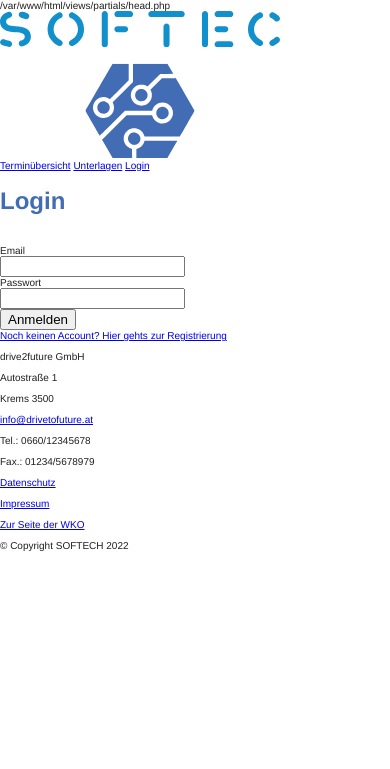
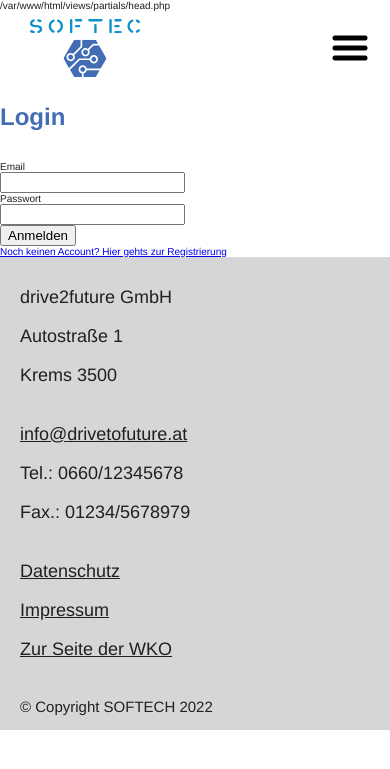
Before and after one commit to orthub/drive2future, a PHP site: page / in a window 390 px wide. Shown: the top 769 px of the page. Run offline with PHP 8.4, Linux system fonts and the light colour scheme.

Commit message:
css header, footer, container

```diff
--- a/assets/css/style.css
+++ b/assets/css/style.css
@@ -3,95 +3,6 @@ body {
   font-family: Helvetica, sans-serif;
   color: #202020;
   margin: 0;
-  /*header {
-      .logo {
-          margin: 8px 50px 8px 30px;
-          @media (max-width: 700px) {
-              img {
-                  width: 200px;
-              }
-          }
-      }
-      .navbar {
-          display: flex;
-          align-items: center;
-          position: relative;
-          @media (max-width: 1400px) {
-              justify-content: space-between;
-          }
-          .navbar-collapse {
-              display: flex;
-              align-items: flex-end;
-              list-style-type: none;
-              width: 100%;
-              @media (max-width: 1400px) {
-                  flex-direction: column;
-              }
-              input[type="checkbox"] {
-                  display: none;
-              }
-              @media (max-width: 1400px) {
-                  input[type="checkbox"]:checked ~ .menu {
-                      display: block;
-                  }
-              }
-              .hamburger {
-                  display: none;
-                  user-select: none;
-                  @media (max-width: 1400px) {
-                      display: block;
-                      margin-right: 20px;
-                  }
-              }
-              .menu {
-                  background: white;
-                  display: flex;
-                  gap: 1em;
-                  list-style-type: none;
-                  @media (max-width: 1400px) {
-                      display: none;
-                      position: absolute;
-                      right: 0;
-                      top: 108px;
-                      text-align: right;
-                      padding: 16px 0px;
-                      width: 100%;
-                      opacity: 0.7;
-                  }
-                  @media (max-width: 700px) {
-                      top: 80px;
-                  }
-                  li {
-                      @media (max-width: 1400px) {
-                          margin-bottom: 15px;
-                      }
-                  }
-              }
-              .nav-link {
-                  margin-right: 35px;
-                  font-size: 2.4em;
-                  color: #5e3d15;
-                  font-weight: 500;
-                  text-decoration: none;
-                  @media (max-width: 1400px) {
-                      margin-right: 30px;
-                      padding-left: 20px;
-                  }
-                  &:hover {
-                      text-decoration: underline;
-                  }
-              }
-          }
-      }
-      .header-img {
-          width: 100%;
-          margin-bottom: 55px;
-          max-height: 330px;
-          min-height: 250px;
-          overflow: hidden;
-          object-fit: cover;
-      }
-  }*/
 }
 body h1 {
   font-size: 3em;
@@ -103,6 +14,110 @@ body h1 {
     font-size: 2.4em;
     margin-bottom: 30px;
   }
+}
+body p {
+  font-size: 1.8em;
+  margin-top: 0;
+}
+body header .logo {
+  margin: 8px 120px 8px 30px;
+}
+@media (max-width: 700px) {
+  body header .logo img {
+    width: 110px;
+  }
+}
+body header .navbar {
+  display: flex;
+  align-items: center;
+  position: relative;
+}
+@media (max-width: 1400px) {
+  body header .navbar {
+    justify-content: space-between;
+  }
+}
+body header .navbar .navbar-collapse {
+  display: flex;
+  align-items: flex-end;
+  list-style-type: none;
+  width: 100%;
+}
+@media (max-width: 1400px) {
+  body header .navbar .navbar-collapse {
+    flex-direction: column;
+  }
+}
+body header .navbar .navbar-collapse input[type=checkbox] {
+  display: none;
+}
+@media (max-width: 1400px) {
+  body header .navbar .navbar-collapse input[type=checkbox]:checked ~ .menu {
+    display: block;
+  }
+}
+body header .navbar .navbar-collapse .hamburger {
+  display: none;
+  user-select: none;
+  cursor: pointer;
+}
+@media (max-width: 1400px) {
+  body header .navbar .navbar-collapse .hamburger {
+    display: block;
+    margin-right: 20px;
+  }
+}
+body header .navbar .navbar-collapse .menu {
+  background: white;
+  display: flex;
+  gap: 1em;
+  list-style-type: none;
+}
+@media (max-width: 1400px) {
+  body header .navbar .navbar-collapse .menu {
+    display: none;
+    position: absolute;
+    right: 0;
+    top: 108px;
+    text-align: right;
+    padding: 16px 0px;
+    width: 100%;
+    opacity: 0.7;
+  }
+}
+@media (max-width: 700px) {
+  body header .navbar .navbar-collapse .menu {
+    top: 80px;
+  }
+}
+@media (max-width: 1400px) {
+  body header .navbar .navbar-collapse .menu li {
+    margin-bottom: 15px;
+  }
+}
+body header .navbar .navbar-collapse .nav-link {
+  margin-right: 35px;
+  font-size: 2.4em;
+  color: #426cb4;
+  font-weight: 500;
+  text-decoration: none;
+}
+@media (max-width: 1400px) {
+  body header .navbar .navbar-collapse .nav-link {
+    margin-right: 30px;
+    padding-left: 20px;
+  }
+}
+body header .navbar .navbar-collapse .nav-link:hover {
+  text-decoration: underline;
+}
+body header .header-img {
+  width: 100%;
+  margin-bottom: 55px;
+  max-height: 330px;
+  min-height: 250px;
+  overflow: hidden;
+  object-fit: cover;
 }
 body .container {
   padding: 0 240px;
@@ -149,6 +164,57 @@ body .container .app-item .app-row .box-4 {
 body .container .app-item .app-row span {
   display: none;
 }
+body footer {
+  padding: 0 260px;
+  padding-top: 20px;
+  padding-bottom: 30px;
+  background-color: #d6d6d6;
+}
+@media (max-width: 1200px) {
+  body footer {
+    padding: 0 120px;
+  }
+}
+@media (max-width: 992px) {
+  body footer {
+    padding: 0 100px;
+  }
+}
+@media (max-width: 700px) {
+  body footer {
+    padding: 0 60px;
+  }
+}
+@media (max-width: 576px) {
+  body footer {
+    padding: 0 20px;
+  }
+}
+body footer .company-info {
+  display: flex;
+  justify-content: space-between;
+  padding-top: 30px;
+  padding-bottom: 20px;
+}
+@media (max-width: 800px) {
+  body footer .company-info {
+    flex-direction: column;
+  }
+}
+body footer .company-info a {
+  color: #202020;
+  display: block;
+}
+@media (max-width: 800px) {
+  body footer .company-info .company,
+body footer .company-info .contact {
+    margin-bottom: 20px;
+  }
+}
+body footer .copy {
+  font-size: 1.5em;
+  padding-bottom: 15px;
+}
 
 th,
 td {
--- a/assets/scss/style.scss
+++ b/assets/scss/style.scss
@@ -13,13 +13,18 @@ body {
             margin-bottom: 30px;
         }
     }
+
+    p {
+        font-size: 1.8em;
+        margin-top: 0;
+      }
     //header
-    /*header {
+    header {
         .logo {
-            margin: 8px 50px 8px 30px;
+            margin: 8px 120px 8px 30px;
             @media (max-width: 700px) {
                 img {
-                    width: 200px;
+                    width: 110px;
                 }
             }
         }
@@ -49,6 +54,7 @@ body {
                 .hamburger {
                     display: none;
                     user-select: none;
+                    cursor: pointer;
                     @media (max-width: 1400px) {
                         display: block;
                         margin-right: 20px;
@@ -81,7 +87,7 @@ body {
                 .nav-link {
                     margin-right: 35px;
                     font-size: 2.4em;
-                    color: #5e3d15;
+                    color: #426cb4;
                     font-weight: 500;
                     text-decoration: none;
                     @media (max-width: 1400px) {
@@ -102,7 +108,7 @@ body {
             overflow: hidden;
             object-fit: cover;
         }
-    }*/
+    }
 
     .container {
         padding: 0 240px;
@@ -141,6 +147,48 @@ body {
             }
         }
     }
+
+    footer {
+        padding: 0 260px;
+        padding-top: 20px;
+        padding-bottom: 30px;
+        background-color: #d6d6d6;
+        @media (max-width: 1200px) {
+            padding: 0 120px;
+        }
+        @media (max-width: 992px) {
+            padding: 0 100px;
+        }
+        @media (max-width: 700px) {
+            padding: 0 60px;
+        }
+        @media (max-width: 576px) {
+            padding: 0 20px;
+        }
+        .company-info {
+            display: flex;
+            justify-content: space-between;
+            padding-top: 30px;
+            padding-bottom: 20px;
+            @media (max-width: 800px) {
+                flex-direction: column;
+            }
+            a {
+                color: #202020;
+                display: block;
+            }
+            @media (max-width: 800px) {
+                .company,
+                .contact {
+                    margin-bottom: 20px;
+                }
+            }
+        }
+        .copy {
+            font-size: 1.5em;
+            padding-bottom: 15px;
+        }
+    }
 }
 
 th,
--- a/views/addAppConfirmation.php
+++ b/views/addAppConfirmation.php
@@ -10,6 +10,7 @@ require_once '../controllers/appointments.php';
 
 <body>
     <?php require_once __DIR__ . '/partials/navbar.php' ?>
+    <div class="container">
         <h1>Termin hinzufügen</h1>
 
         <?php
@@ -75,7 +76,6 @@ require_once '../controllers/appointments.php';
 
             get_db()->commit();
             echo "Ihr Termin wurde erfolgreich gespeichert.<br>";
-
         } catch (PDOException $e) {
             get_db()->rollBack();
             echo "Ihr Termin konnte nicht gespeichert werden. Bitte versuchen Sie es erneut.<br>";
@@ -83,9 +83,9 @@ require_once '../controllers/appointments.php';
         ?>
 
         <div>
-        Zurück zur <a href="appointmentManagement.php"> Terminverwaltung</a>
+            <p>Zurück zur <a href="appointmentManagement.php"> Terminverwaltung</a></p>
         </div>
-
+    </div>
     <?php require_once __DIR__ . '/partials/footer.php' ?>
 </body>
 
--- a/views/partials/navbar.php
+++ b/views/partials/navbar.php
@@ -2,26 +2,28 @@
   <div class="navbar">
     <div class="logo">
       <a href="/drive2future" title="Zur Startseite">
-        <img src="/drive2future/assets/img/softec_logo.svg" width="280" />
+        <img src="/drive2future/assets/img/softec_logo.svg" width="150" />
       </a>
     </div>
-    <a class="nav-link" href="/drive2future/views/appointments.php" title="Zur Terminübersicht">Terminübersicht</a>
-    <a class="nav-link" href="/drive2future/views/manageDocs.php" title="Zu den Unterlagen">Unterlagen</a>
 
-    <?php if(isset($_SESSION['user_session'])) :?>
-    <?php if( (isset($user_employee) || isset($user_admin)) && ( $user_employee || $user_admin)) :?>
-    <a class="nav-link" href="/drive2future/views/appointmentManagement.php">Terminverwaltung</a>
-    <?php endif ?>
-    <a class="nav-link" href="/drive2future/views/logout.php">Logout</a>
-    <?php else : ?>
-      <a class="nav-link" href="/drive2future/views/login.php">Login</a>
-    <?php endif ?>
+    <ul class="navbar-collapse">
+      <input type="checkbox" id="checkbox_toggle" />
+      <label for="checkbox_toggle" class="hamburger"><img class="" src="/drive2future/assets/img/Hamburger_icon.png" width="40" /></label>
+      <div class="menu">
+        <li><a class="nav-link" href="/drive2future/views/appointments.php" title="Zur Terminübersicht">Terminübersicht</a></li>
+        <li><a class="nav-link" href="/drive2future/views/manageDocs.php" title="Zu den Unterlagen">Unterlagen</a></li>
 
-    <?php
-        /*if (isset($_SESSION['isStaff']) or isset($_SESSION['customerRoles'])) { ?>
-    <a class="nav-link" href="logout" title="Logout">Logout</a>
-    <?php }*/
-        ?>
+
+        <?php if (isset($_SESSION['user_session'])) : ?>
+          <?php if ((isset($user_employee) || isset($user_admin)) && ($user_employee || $user_admin)) : ?>
+            <li><a class="nav-link" href="/drive2future/views/appointmentManagement.php">Terminverwaltung</a></li>
+          <?php endif ?>
+          <li><a class="nav-link" href="/drive2future/views/logout.php">Logout</a></li>
+        <?php else : ?>
+          <li><a class="nav-link" href="/drive2future/views/login.php">Login</a></li>
+        <?php endif ?>
+      </div>
+    </ul>
+
   </div>
-  <!--<img class="header-img" src="public/images/BannerSeife.jpg" width="1920" />-->
 </header>
```
Also changed, not shown: assets/img/Hamburger_icon.png (added), 1 other file. Lines whose indentation alone changed are shown as unchanged.
